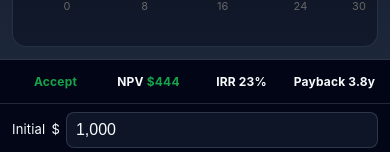
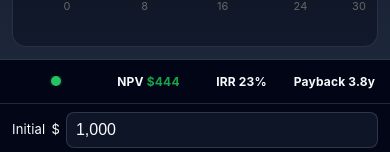
Before and after one commit to armstrma/npv-calculator, a React (Vite) app: page / in a window 390 px wide. Shown: the part 315-467 px from the top of the page. Built offline with nearby package versions, Linux system fonts and the light colour scheme.

Commit message:
Use sentiment dot in mobile metrics bar

```diff
--- a/src/App.css
+++ b/src/App.css
@@ -367,6 +367,27 @@ input[type="range"]::-moz-range-thumb {
     white-space: nowrap;
     overflow: hidden;
     text-overflow: ellipsis;
+  }
+  .mobile-sentiment-dot-wrap {
+    display: flex;
+    align-items: center;
+    justify-content: center;
+  }
+  .mobile-sentiment-dot {
+    width: 10px;
+    height: 10px;
+    border-radius: 999px;
+    background: #64748b;
+    box-shadow: 0 0 0 2px rgba(255, 255, 255, 0.06);
+  }
+  .mobile-sentiment-dot.sentiment-positive {
+    background: #22c55e;
+  }
+  .mobile-sentiment-dot.sentiment-caution {
+    background: #f59e0b;
+  }
+  .mobile-sentiment-dot.sentiment-negative {
+    background: #ef4444;
   }
 }
 .chart-section {
--- a/src/App.jsx
+++ b/src/App.jsx
@@ -1491,8 +1491,8 @@ const App = () => {
           </div>
           <div className="quick-view-controls">
             <div className="mobile-metrics-header mobile-metrics-header-inline quick-view-metrics-header">
-              <span>
-                <strong style={{ color: sentiment.tone === 'positive' ? '#16a34a' : sentiment.tone === 'caution' ? '#ca8a04' : '#dc2626' }}>{sentiment.label}</strong>
+              <span className="mobile-sentiment-dot-wrap">
+                <span className={`mobile-sentiment-dot sentiment-${sentiment.tone}`} aria-label={sentiment.label} title={sentiment.label} />
               </span>
               <span>NPV <strong style={{ color: npvColor }}>{formatMobileNpv(npv, currency)}</strong></span>
               <span>IRR <strong>{formatMobileIrr(irr)}</strong></span>
@@ -1617,8 +1617,8 @@ const App = () => {
       ) : (
       <div className="container">
         <div className="mobile-metrics-header mobile-metrics-header-inline">
-          <span>
-            <strong style={{ color: sentiment.tone === 'positive' ? '#16a34a' : sentiment.tone === 'caution' ? '#ca8a04' : '#dc2626' }}>{sentiment.label}</strong>
+          <span className="mobile-sentiment-dot-wrap">
+            <span className={`mobile-sentiment-dot sentiment-${sentiment.tone}`} aria-label={sentiment.label} title={sentiment.label} />
           </span>
           <span>NPV <strong style={{ color: npvColor }}>{formatMobileNpv(npv, currency)}</strong></span>
           <span>IRR <strong>{formatMobileIrr(irr)}</strong></span>
```
